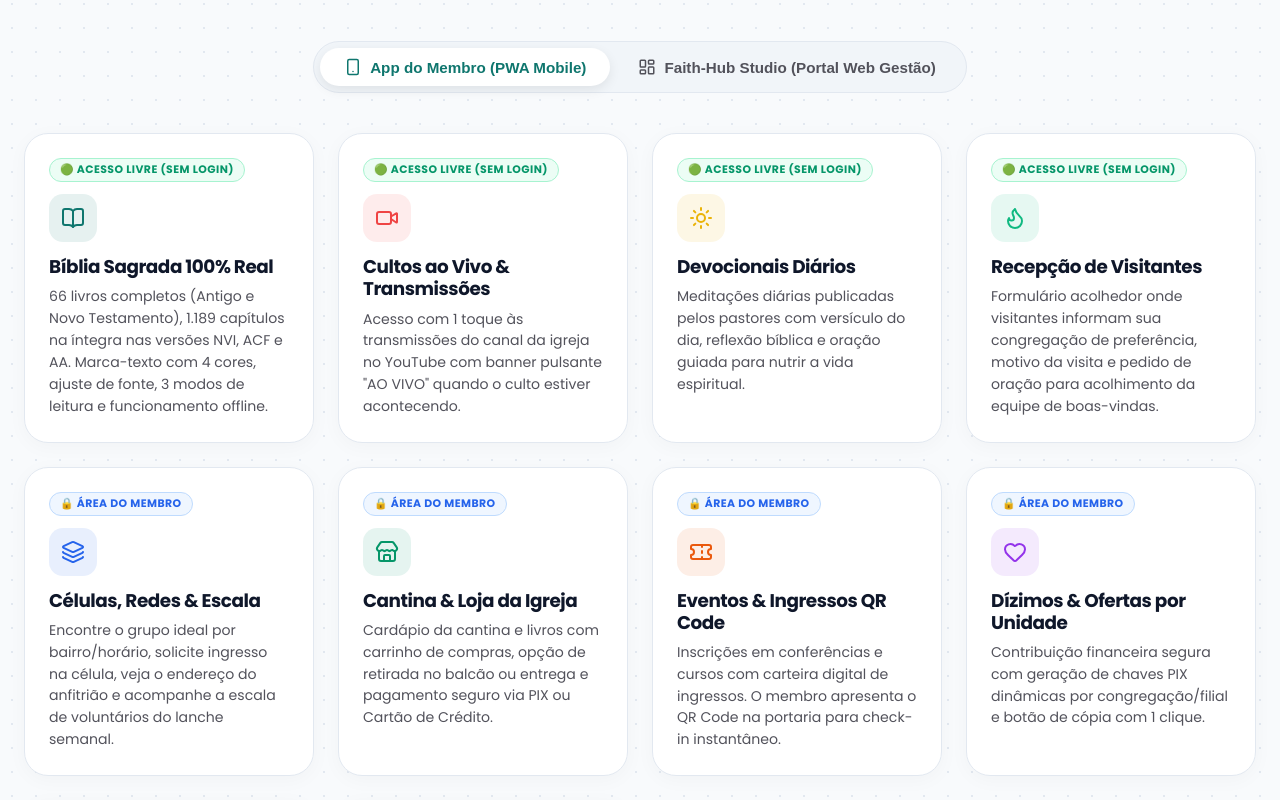
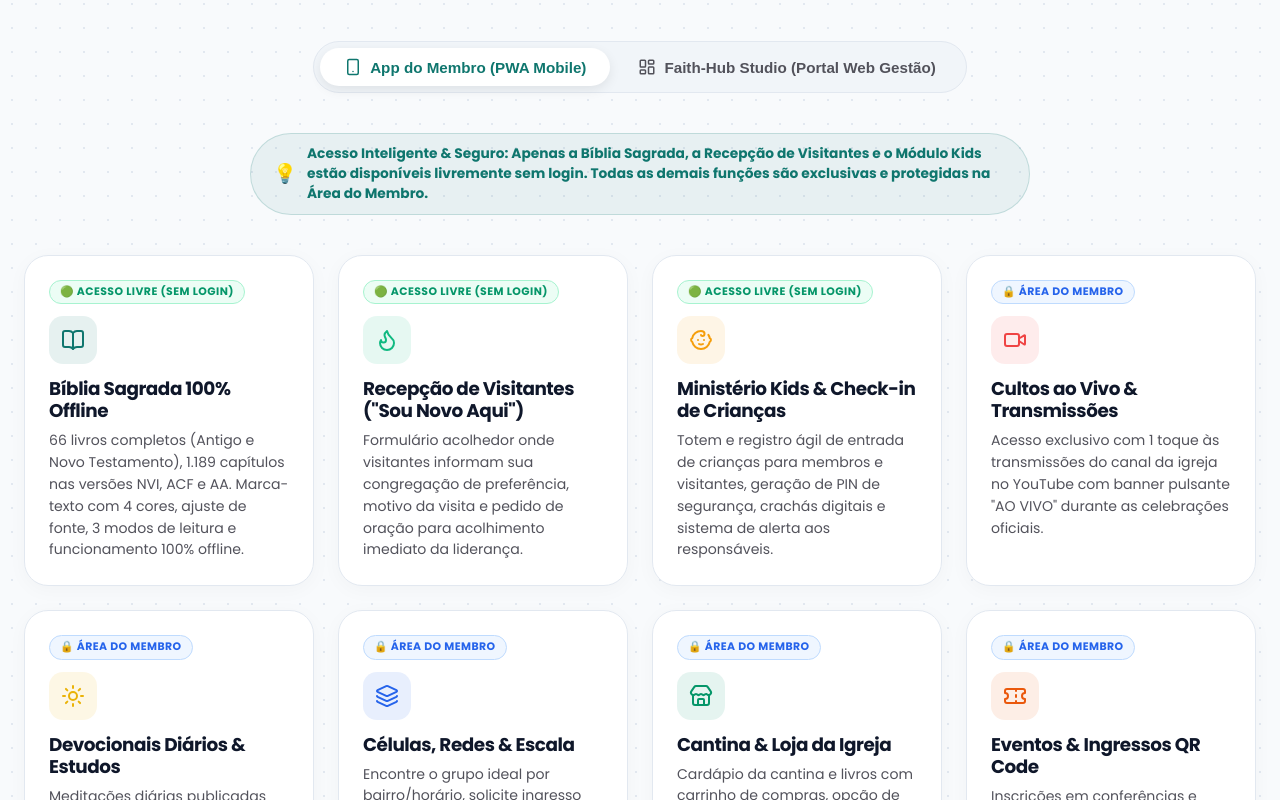
Before and after one commit to r-fsena/faith-hub-site, a React (Vite) app: page / in a window 1280 px wide. Shown: the part 1760-2560 px from the top of the page. Built offline with nearby package versions, Linux system fonts and the light colour scheme.

Commit message:
docs(site): clarify that only Bible, Visitors and Kids modules are free without login, and remaining are protected in Members Area

```diff
--- a/src/App.tsx
+++ b/src/App.tsx
@@ -24,7 +24,8 @@ import {
   CreditCard,
   MessageCircle,
   HelpCircle,
-  Building2
+  Building2,
+  Baby
 } from 'lucide-react';
 import './App.css';
 
@@ -281,61 +282,96 @@ export function App() {
             </button>
           </div>
 
+          {/* Informative Security & Access Pill */}
+          <div style={{
+            display: 'inline-flex',
+            alignItems: 'center',
+            gap: 10,
+            padding: '10px 22px',
+            background: 'rgba(15, 118, 110, 0.07)',
+            borderRadius: 999,
+            border: '1px solid rgba(15, 118, 110, 0.18)',
+            marginBottom: '2.5rem',
+            fontSize: '0.86rem',
+            color: '#0f766e',
+            fontWeight: 700,
+            maxWidth: '780px',
+            lineHeight: 1.45,
+            textAlign: 'left'
+          }}>
+            <span style={{ fontSize: '1.2rem' }}>💡</span>
+            <span>
+              <strong>Acesso Inteligente & Seguro:</strong> Apenas a <strong>Bíblia Sagrada</strong>, a <strong>Recepção de Visitantes</strong> e o <strong>Módulo Kids</strong> estão disponíveis livremente sem login. Todas as demais funções são exclusivas e protegidas na <strong>Área do Membro</strong>.
+            </span>
+          </div>
+
           {/* =======================================================
               ABA 1: APP DO MEMBRO (PWA)
               ======================================================= */}
           {activeTab === 'pwa' && (
             <div className="features-grid animate-fade-in-up">
 
-              {/* 1. Bíblia */}
+              {/* 1. Bíblia Sagrada */}
               <div className="feature-card">
                 <span className="badge-pill badge-free">🟢 Acesso Livre (Sem Login)</span>
                 <div className="feature-icon-wrapper" style={{ background: 'rgba(15, 118, 110, 0.1)', color: '#0f766e' }}>
                   <BookOpen size={24} />
                 </div>
-                <h3 className="feature-title">Bíblia Sagrada 100% Real</h3>
+                <h3 className="feature-title">Bíblia Sagrada 100% Offline</h3>
                 <p className="feature-text">
-                  66 livros completos (Antigo e Novo Testamento), 1.189 capítulos na íntegra nas versões NVI, ACF e AA. Marca-texto com 4 cores, ajuste de fonte, 3 modos de leitura e funcionamento offline.
+                  66 livros completos (Antigo e Novo Testamento), 1.189 capítulos nas versões NVI, ACF e AA. Marca-texto com 4 cores, ajuste de fonte, 3 modos de leitura e funcionamento 100% offline.
                 </p>
               </div>
 
-              {/* 2. Cultos ao Vivo */}
+              {/* 2. Recepção de Visitantes */}
               <div className="feature-card">
                 <span className="badge-pill badge-free">🟢 Acesso Livre (Sem Login)</span>
+                <div className="feature-icon-wrapper" style={{ background: 'rgba(16, 185, 129, 0.1)', color: '#10b981' }}>
+                  <Flame size={24} />
+                </div>
+                <h3 className="feature-title">Recepção de Visitantes ("Sou Novo Aqui")</h3>
+                <p className="feature-text">
+                  Formulário acolhedor onde visitantes informam sua congregação de preferência, motivo da visita e pedido de oração para acolhimento imediato da liderança.
+                </p>
+              </div>
+
+              {/* 3. Módulo Kids & Check-in Expresso */}
+              <div className="feature-card">
+                <span className="badge-pill badge-free">🟢 Acesso Livre (Sem Login)</span>
+                <div className="feature-icon-wrapper" style={{ background: 'rgba(245, 158, 11, 0.1)', color: '#f59e0b' }}>
+                  <Baby size={24} />
+                </div>
+                <h3 className="feature-title">Ministério Kids & Check-in de Crianças</h3>
+                <p className="feature-text">
+                  Totem e registro ágil de entrada de crianças para membros e visitantes, geração de PIN de segurança, crachás digitais e sistema de alerta aos responsáveis.
+                </p>
+              </div>
+
+              {/* 4. Cultos ao Vivo */}
+              <div className="feature-card">
+                <span className="badge-pill badge-member">🔒 Área do Membro</span>
                 <div className="feature-icon-wrapper" style={{ background: 'rgba(239, 68, 68, 0.1)', color: '#ef4444' }}>
                   <Video size={24} />
                 </div>
                 <h3 className="feature-title">Cultos ao Vivo & Transmissões</h3>
                 <p className="feature-text">
-                  Acesso com 1 toque às transmissões do canal da igreja no YouTube com banner pulsante "AO VIVO" quando o culto estiver acontecendo.
+                  Acesso exclusivo com 1 toque às transmissões do canal da igreja no YouTube com banner pulsante "AO VIVO" durante as celebrações oficiais.
                 </p>
               </div>
 
-              {/* 3. Palavra Diária */}
+              {/* 5. Palavra Diária & Devocionais */}
               <div className="feature-card">
-                <span className="badge-pill badge-free">🟢 Acesso Livre (Sem Login)</span>
+                <span className="badge-pill badge-member">🔒 Área do Membro</span>
                 <div className="feature-icon-wrapper" style={{ background: 'rgba(234, 179, 8, 0.1)', color: '#eab308' }}>
                   <Sun size={24} />
                 </div>
-                <h3 className="feature-title">Devocionais Diários</h3>
+                <h3 className="feature-title">Devocionais Diários & Estudos</h3>
                 <p className="feature-text">
-                  Meditações diárias publicadas pelos pastores com versículo do dia, reflexão bíblica e oração guiada para nutrir a vida espiritual.
+                  Meditações diárias publicadas pelos pastores com versículo do dia, reflexão bíblica e oração guiada para nutrir a vida espiritual da comunidade.
                 </p>
               </div>
 
-              {/* 4. Recepção de Visitantes */}
-              <div className="feature-card">
-                <span className="badge-pill badge-free">🟢 Acesso Livre (Sem Login)</span>
-                <div className="feature-icon-wrapper" style={{ background: 'rgba(16, 185, 129, 0.1)', color: '#10b981' }}>
-                  <Flame size={24} />
-                </div>
-                <h3 className="feature-title">Recepção de Visitantes</h3>
-                <p className="feature-text">
-                  Formulário acolhedor onde visitantes informam sua congregação de preferência, motivo da visita e pedido de oração para acolhimento da equipe de boas-vindas.
-                </p>
-              </div>
-
-              {/* 5. Células & Redes */}
+              {/* 6. Células & Redes */}
               <div className="feature-card">
                 <span className="badge-pill badge-member">🔒 Área do Membro</span>
                 <div className="feature-icon-wrapper" style={{ background: 'rgba(37, 99, 235, 0.1)', color: '#2563eb' }}>
@@ -347,7 +383,7 @@ export function App() {
                 </p>
               </div>
 
-              {/* 6. Cantina & PDV Mobile */}
+              {/* 7. Cantina & PDV Mobile */}
               <div className="feature-card">
                 <span className="badge-pill badge-member">🔒 Área do Membro</span>
                 <div className="feature-icon-wrapper" style={{ background: 'rgba(5, 150, 105, 0.1)', color: '#059669' }}>
@@ -359,7 +395,7 @@ export function App() {
                 </p>
               </div>
 
-              {/* 7. Eventos & Ingressos QR Code */}
+              {/* 8. Eventos & Ingressos QR Code */}
               <div className="feature-card">
                 <span className="badge-pill badge-member">🔒 Área do Membro</span>
                 <div className="feature-icon-wrapper" style={{ background: 'rgba(234, 88, 12, 0.1)', color: '#ea580c' }}>
@@ -371,7 +407,7 @@ export function App() {
                 </p>
               </div>
 
-              {/* 8. Dízimos & Ofertas */}
+              {/* 9. Dízimos & Ofertas */}
               <div className="feature-card">
                 <span className="badge-pill badge-member">🔒 Área do Membro</span>
                 <div className="feature-icon-wrapper" style={{ background: 'rgba(147, 51, 234, 0.1)', color: '#9333ea' }}>
@@ -383,7 +419,7 @@ export function App() {
                 </p>
               </div>
 
-              {/* 9. Mural de Oração */}
+              {/* 10. Mural de Oração */}
               <div className="feature-card">
                 <span className="badge-pill badge-member">🔒 Área do Membro</span>
                 <div className="feature-icon-wrapper" style={{ background: 'rgba(99, 102, 241, 0.1)', color: '#6366f1' }}>
@@ -395,15 +431,15 @@ export function App() {
                 </p>
               </div>
 
-              {/* 10. Perfil & Foto Nativa */}
+              {/* 11. Perfil & Carteirinha */}
               <div className="feature-card">
                 <span className="badge-pill badge-member">🔒 Área do Membro</span>
                 <div className="feature-icon-wrapper" style={{ background: 'rgba(15, 118, 110, 0.1)', color: '#0f766e' }}>
                   <Smartphone size={24} />
                 </div>
-                <h3 className="feature-title">Perfil & Troca de Foto com Câmera</h3>
+                <h3 className="feature-title">Perfil & Carteirinha Digital</h3>
                 <p className="feature-text">
-                  Edição de dados pessoais de contato e troca rápida de foto usando a câmera frontal nativa, galeria do celular ou 12 avatares ilustrados 3D.
+                  Identificação oficial de membro com foto nativa, histórico de batismo, congregação de vínculo e dados de contato atualizados.
                 </p>
               </div>
 
```
